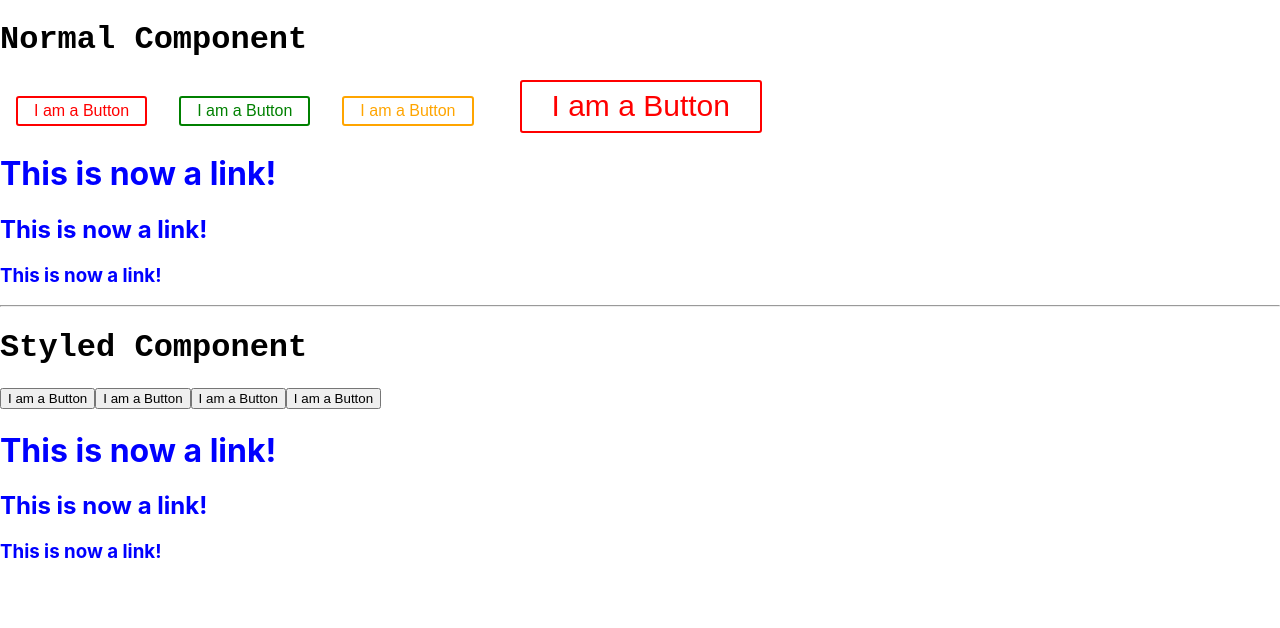
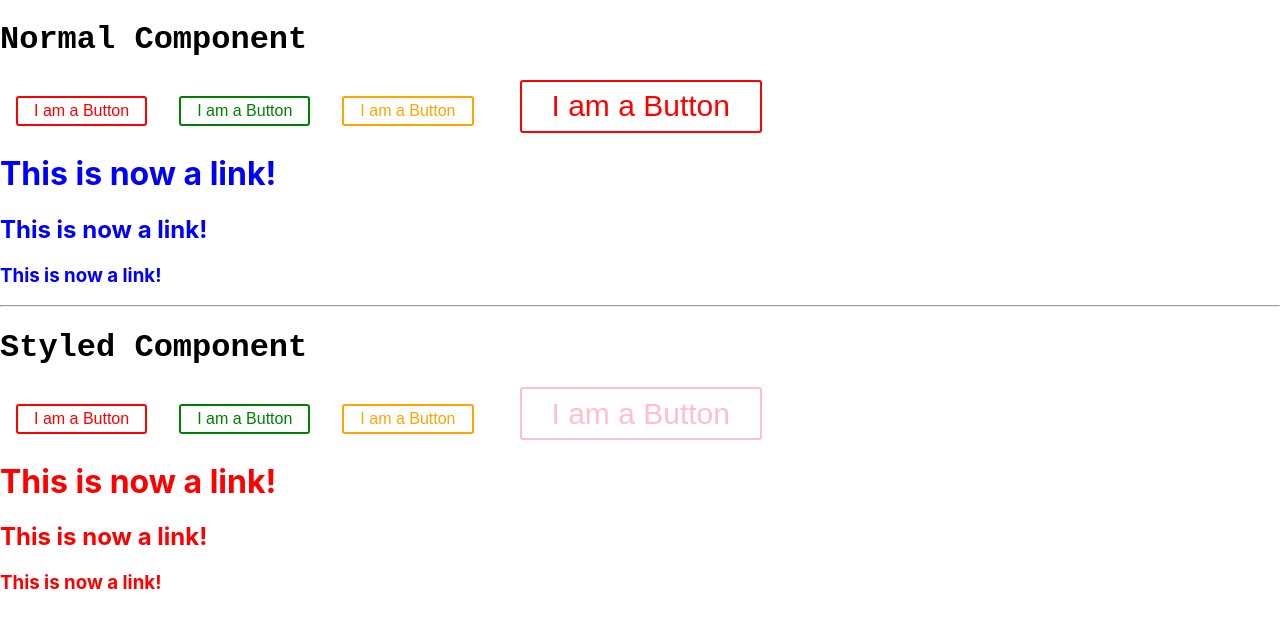
Before and after one commit to somijaiswal23/StyledComponent_101, a React (Create React App) app: page / in a window 1280 px wide. Shown: the top 628 px of the page. Built offline with nearby package versions, Linux system fonts and the light colour scheme.

Commit message:
Using Styled Components

```diff
--- a/src/components/demoWithStyled/index.js
+++ b/src/components/demoWithStyled/index.js
@@ -1,16 +1,56 @@
-import React from 'react';
+import React from "react";
+import styled from "styled-components";
 
+const Button = styled.button`
+  cursor: pointer;
+  background: transparent;
+  font-size: 16px;
+  border-radius: 3px;
+
+  margin: 0 1em;
+  padding: 0.25em 1em;
+  border: ${props =>
+    props.success
+      ? "2px solid green"
+      : props.warning
+      ? "2px solid orange"
+      : props.danger
+      ? "2px solid red"
+      : "2px solid pink"};
+  color: ${props =>
+    props.success
+      ? "green"
+      : props.warning
+      ? "orange"
+      : props.danger
+      ? "red"
+      : "pink"};
+  &:hover {
+    background-color: ${props =>
+      props.success
+        ? "green"
+        : props.warning
+        ? "orange"
+        : props.danger
+        ? "red"
+        : "pink"};
+     color:white;
+  }
+`;
+const Header = styled.h1`color: red`;
+
+const NewButton = styled(Button)`font-size: 30px;`;
 
 function DemoWithStyled() {
   return (
     <div>
-         <button >I am a Button</button>
-          <button >I am a Button</button>
-           <button >I am a Button</button>
-           <button>I am a Button</button>
-           <h1> This is now a link! </h1>
-          <h2> This is now a link! </h2>
-          <h3> This is now a link! </h3>
+      <Button danger>I am a Button</Button>
+      <Button success>I am a Button</Button>
+      <Button warning>I am a Button</Button>
+      <NewButton>I am a Button</NewButton>
+      <Header> This is now a link! </Header>
+      <Header as="h2"> This is now a link! </Header>
+      <Header as="h3"> This is now a link! </Header>
     </div>
   );
 }
```
